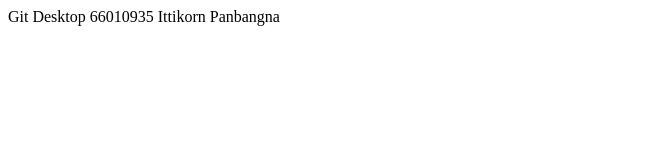
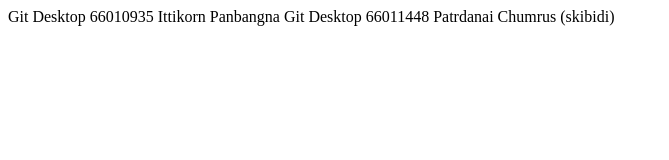
Before and after one commit to 66010935/git101, a plain HTML site: page index.html in a window 1280 px wide. Shown: the whole page, without its empty margins (0-669 px from the left). Drawn offline with Linux system fonts and the light colour scheme.

Commit message:
Update index.html

```diff
--- a/index.html
+++ b/index.html
@@ -6,6 +6,7 @@
     <title>Document</title>
 </head>
 <body>
-Git Desktop 66010935 Ittikorn Panbangna
+    Git Desktop 66010935 Ittikorn Panbangna
+    Git Desktop 66011448 Patrdanai Chumrus (skibidi)
 </body>
 </html>
```
